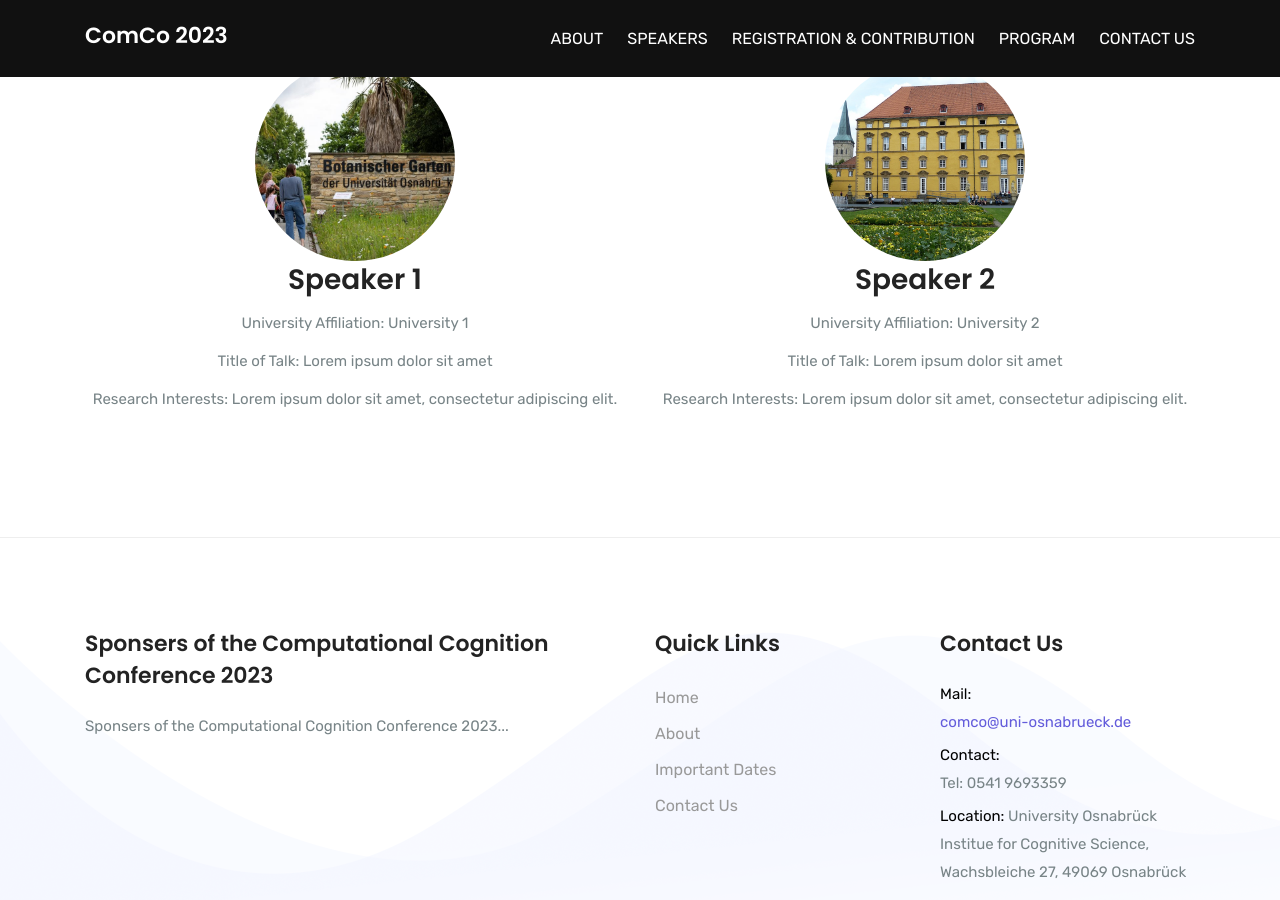
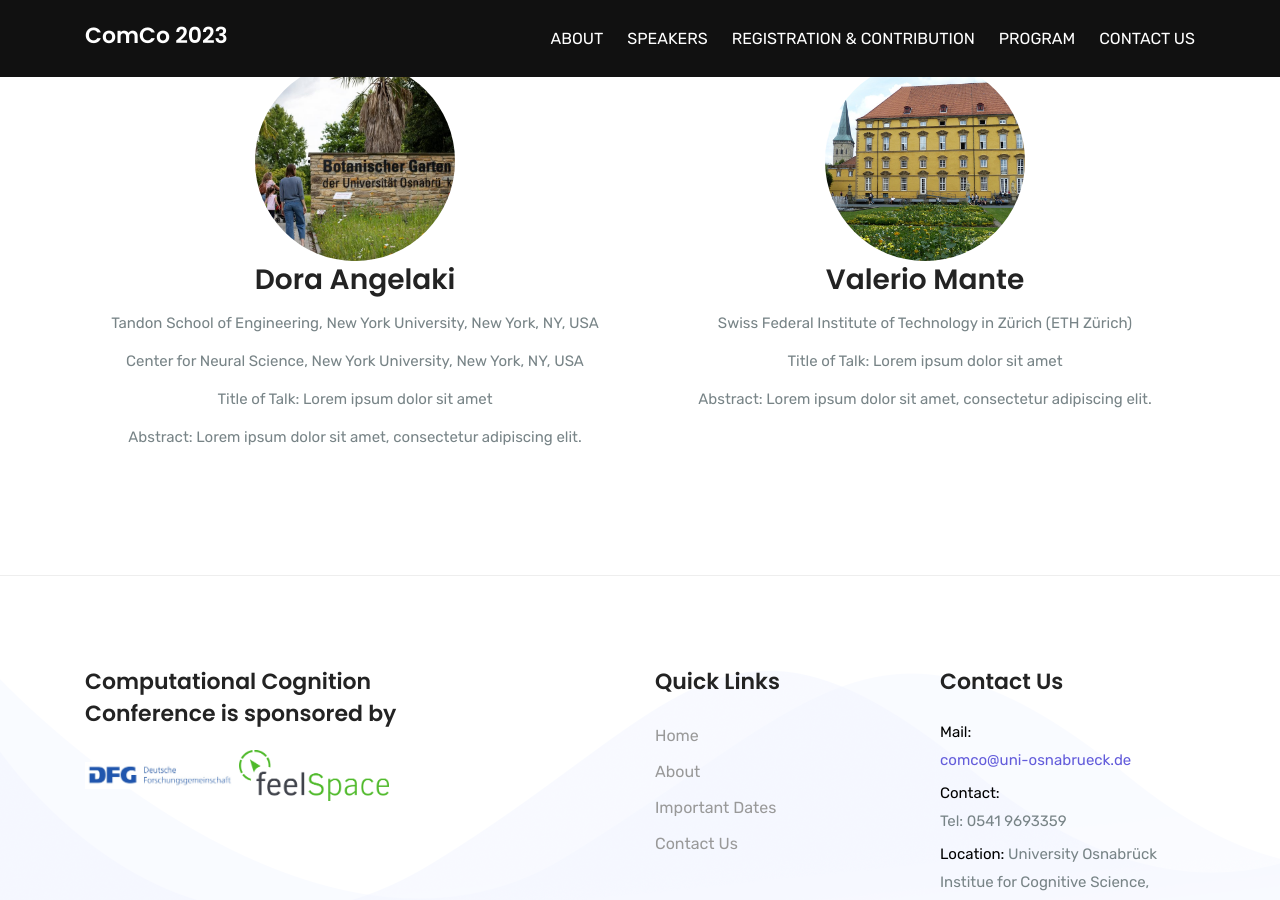
Before and after one commit to comco23/comco23.github.io, a Jekyll site: the page built from speakers.html, in a window 1280 px wide and 900 px high, scrolled down 834 px. Built offline with Jekyll 4.4.1, drawn with Linux system fonts in a browser that asks for light colours.

Commit message:
made changes, add logos

```diff
--- a/_config.yml
+++ b/_config.yml
@@ -12,8 +12,6 @@ mobile:
 keywords: conference
 address: University Osnabrück Institue for Cognitive Science, Wachsbleiche 27, 49069 Osnabrück
 description: >-
-    Sponsers of the Computational Cognition Conference 2023...
-
 about_hits: >-
     some text.
     <br />
--- a/_includes/footer.html
+++ b/_includes/footer.html
@@ -4,12 +4,19 @@
 			<div class="col-lg-6 col-md-12">
 				<div class="footer-widget footer-link">
 					<h4>
-						Sponsers of the Computational Cognition<br />
-						Conference 2023
+						Computational Cognition<br />
+						Conference is sponsored by
 					</h4>
 					<p>
 						{{ site.description }}
 					</p>
+					<!-- Add the image as a link to the sponsor -->
+					<a href="https://www.dfg.de/en/" target="_blank">
+						<img src="/assets/img/about/about-5.jpg" alt="Sponsor Logo" width="150">
+					</a>
+					<a href="https://feelspace.de/impressum/" target="_blank">
+						<img src="/assets/img/about/about-6.jpg" alt="Sponsor Logo" width="150">
+					</a>
 				</div>
 			</div>
 
@@ -46,9 +53,8 @@
 				<div class="footer-copy">
 					<script>
 						document.write(
-							`© ${new Date().getFullYear()} <a href='https://hindustanuniv.ac.in'> Institute for Cognitive Science</a>. All Rights Reserved.</a>`
+							`© ${new Date().getFullYear()} <a href='https://www.ikw.uni-osnabrueck.de/en/home.html'> Institute for Cognitive Science</a>. All Rights Reserved.</a>`
 						)
-
 					</script>
 				</div>
 			</div>
--- a/speakers.html
+++ b/speakers.html
@@ -42,20 +42,21 @@ permalink: /keynote
 		<div class="row">
 			<div class="col-lg-6 col-md-6 col-sm-12 mb-4">
 				<div class="speaker-card">
-					<img src="assets/img/about/about-1.jpg" alt="Speaker 1">
-					<h3>Speaker 1</h3>
-					<p>University Affiliation: University 1</p>
+					<img src="assets/img/about/about-1.jpg" alt="Dora Angelaki">
+					<h3>Dora Angelaki</h3>
+					<p>Tandon School of Engineering, New York University, New York, NY, USA </p>
+					<p>Center for Neural Science, New York University, New York, NY, USA </p>
 					<p>Title of Talk: Lorem ipsum dolor sit amet</p>
-					<p>Research Interests: Lorem ipsum dolor sit amet, consectetur adipiscing elit.</p>
+					<p>Abstract: Lorem ipsum dolor sit amet, consectetur adipiscing elit.</p>
 				</div>
 			</div>
 			<div class="col-lg-6 col-md-6 col-sm-12 mb-4">
 				<div class="speaker-card">
-					<img src="assets/img/about/about-2.jpg" alt="Speaker 2">
-					<h3>Speaker 2</h3>
-					<p>University Affiliation: University 2</p>
+					<img src="assets/img/about/about-2.jpg" alt="Valerio Mante">
+					<h3>Valerio Mante</h3>
+					<p>Swiss Federal Institute of Technology in Zürich (ETH Zürich)</p>
 					<p>Title of Talk: Lorem ipsum dolor sit amet</p>
-					<p>Research Interests: Lorem ipsum dolor sit amet, consectetur adipiscing elit.</p>
+					<p>Abstract: Lorem ipsum dolor sit amet, consectetur adipiscing elit.</p>
 				</div>
 			</div>
 		</div>
```
Also changed, not shown: assets/img/about/about-5.jpg (added), assets/img/about/about-6.jpg (added).
